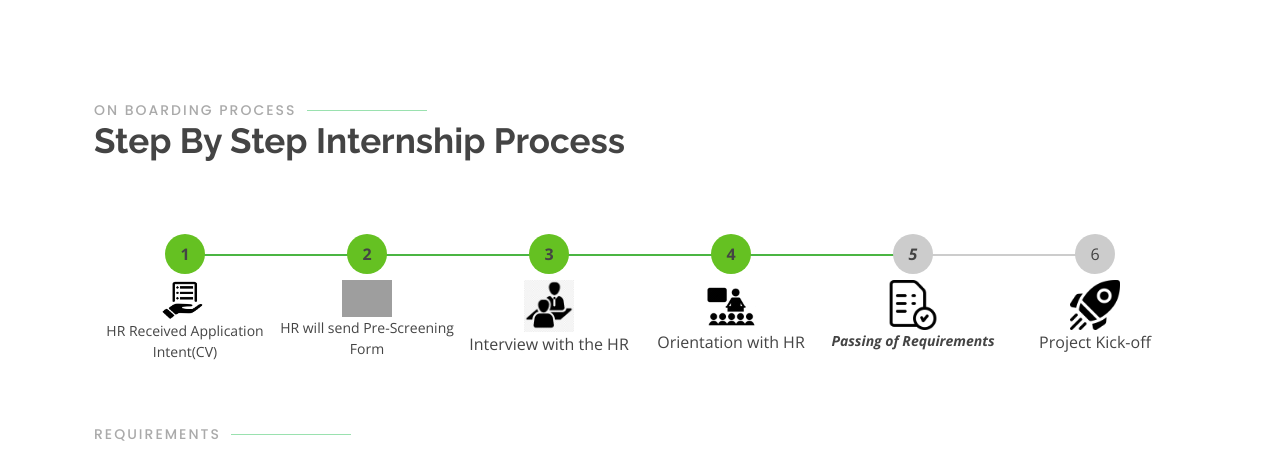
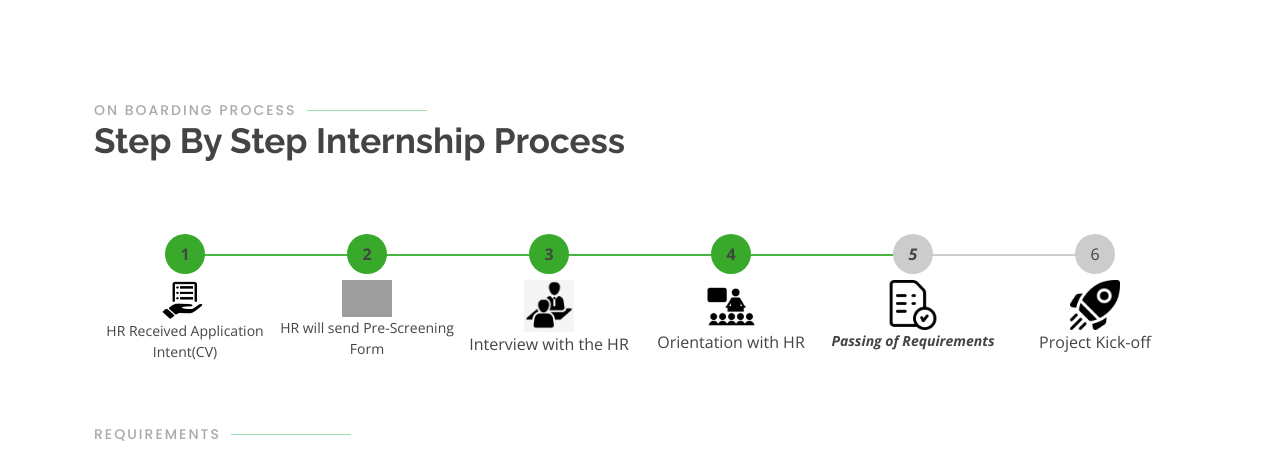
Before and after one commit to 3rdyyy/MGHS-company-website, a PHP site: page /internship_1.html in a window 1280 px wide. Shown: the part 1111-1584 px from the top of the page. Run offline with PHP 8.4, Linux system fonts and the light colour scheme; some libraries are stand-ins or nearby versions; grey boxes are pictures that could not be loaded.

Commit message:
Update style.css

```diff
--- a/assets/css/style.css
+++ b/assets/css/style.css
@@ -1334,7 +1334,7 @@ group label input {
 }
 
 .stepper-item.completed .step-counter {
-  background-color: #65c122;
+  background-color: #38A92B ;
   font-weight: bolder;
 
 }
```
